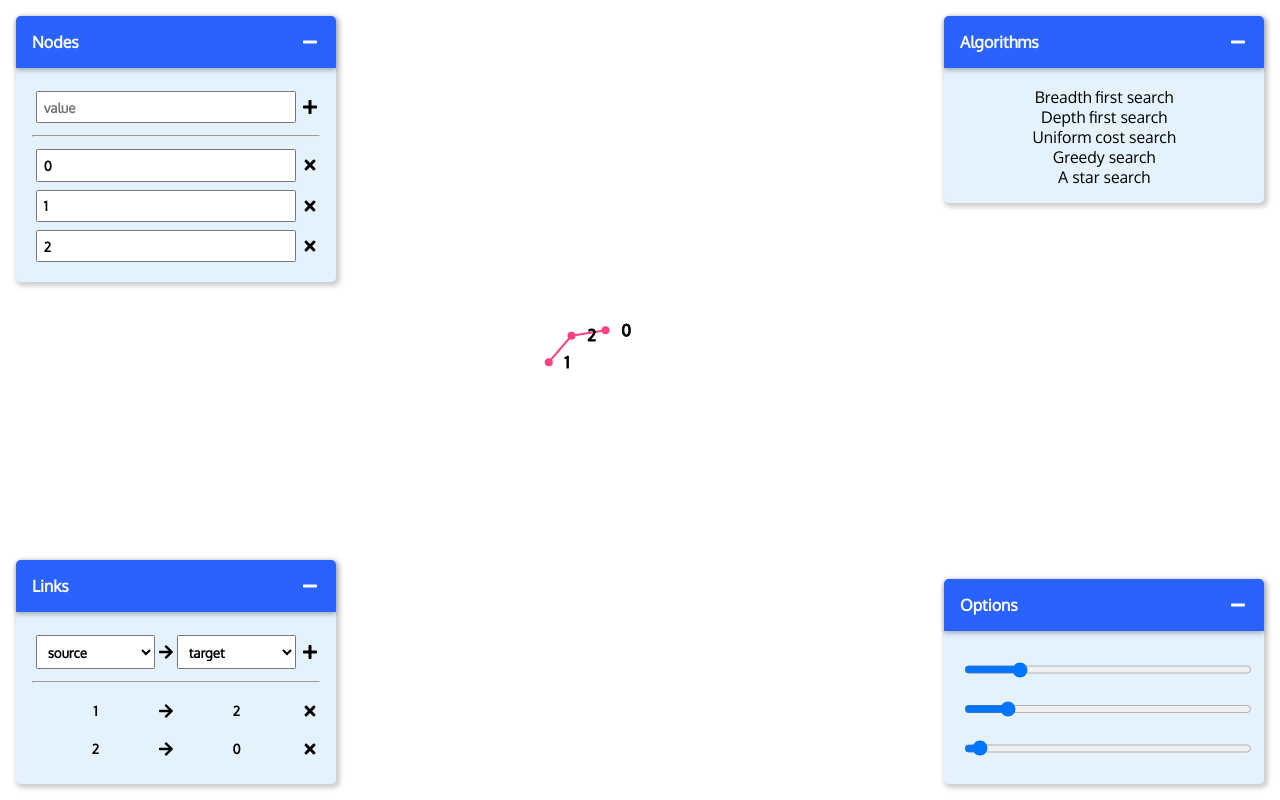
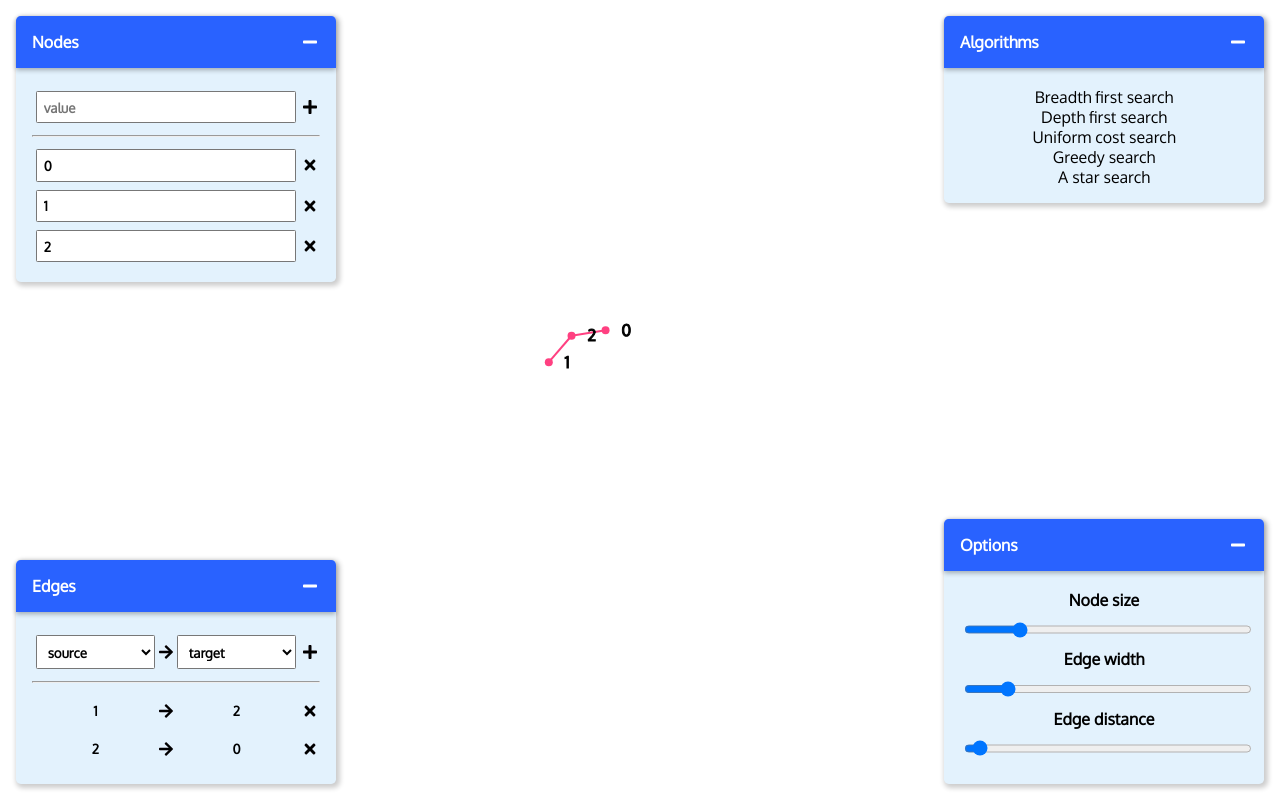
Before and after one commit to romangvk/graph-explorer, a React (Create React App) app: page / in a window 1280 px wide. Built offline with nearby package versions, Linux system fonts and the light colour scheme.

Commit message:
changed links to edges

```diff
--- a/src/App.js
+++ b/src/App.js
@@ -55,7 +55,7 @@ function App() {
           })}
         </div>
       </FloatingPanel>
-      <FloatingPanel title="Links" bottom="1em" left="1em">
+      <FloatingPanel title="Edges" bottom="1em" left="1em">
         <LinkEditor nodes={graph.nodes}
           icon={faPlus}
           action={(source, target) => {
@@ -79,13 +79,16 @@ function App() {
         </div>
       </FloatingPanel>
       <FloatingPanel title="Options" bottom="1em" right="1em">
-        <input type="range" min="1" max="20" value={options.nodeSize} onInput={(e) => {
+        <b>Node size</b>
+        <input type="range" min="1" max="20" step=".1" value={options.nodeSize} onInput={(e) => {
           setOptions({ ...options, nodeSize: e.target.value });
         }} />
-        <input type="range" min="1" max="10" value={options.linkWidth} onInput={(e) => {
+        <b>Edge width</b>
+        <input type="range" min="1" max="10" step=".05" value={options.linkWidth} onInput={(e) => {
           setOptions({ ...options, linkWidth: e.target.value });
         }} />
-        <input type="range" min="1" max="500" value={options.linkDistance} onInput={(e) => {
+        <b>Edge distance</b>
+        <input type="range" min="1" max="1000" step="5" value={options.linkDistance} onInput={(e) => {
           setOptions({ ...options, linkDistance: e.target.value });
         }} />
       </FloatingPanel>
```
